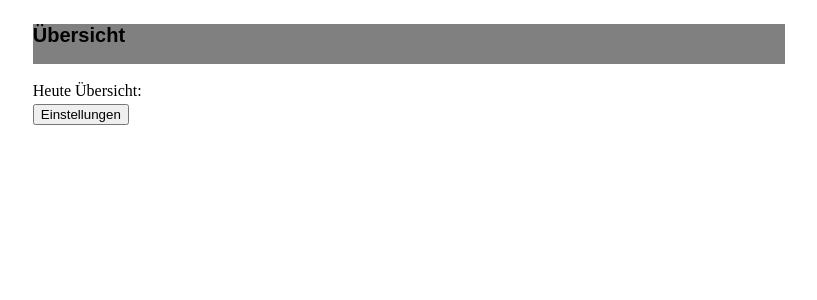
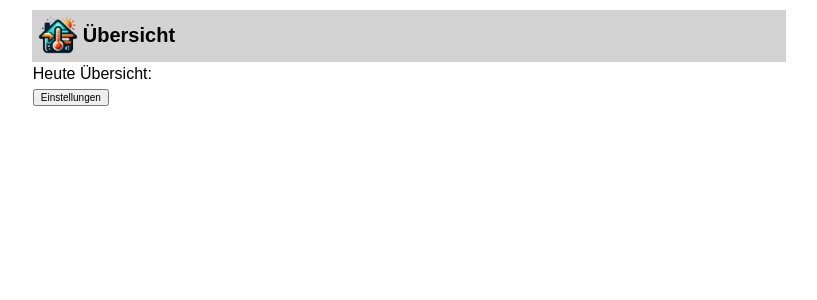
Before and after one commit to Jan1444/Bachelor, a Flask app: page / in a window 1280 px wide. Shown: the top 300 px of the page, without its empty margins (231-1048 px from the left). Run offline with Flask 3, Linux system fonts and the light colour scheme.

Commit message:
added favicon

```diff
--- a/static/css/style_index.css
+++ b/static/css/style_index.css
@@ -1,19 +1,27 @@
-h1 {
-    font-family: Arial, SansSerif, serif;
-    font-size: 20px;
-    background-color: grey;
-    height: 40px
-
+:root{
+    --font_family: Arial, SansSerif, serif;
+    --font_height: 15px;
 }
 
-.Box1{
-    height: 50px;
-    width: 60%;
-    border-radius: 15px;
-    border-color: black;
+
+h1 {
+    font-family: var(--font_family);
+    font-size: calc(var(--font_height) + 5px);
+}
+
+input{
+    font-family: var(--font_family);
+    font-size: calc(var(--font_height) - 5px);
 }
 
 table{
-    /*align-items: center;*/
-    align-self: center;
+    font-family: var(--font_family);
+    margin-left: auto;
+    margin-right: auto;
+    width: 60%;
 }
+
+
+thead{
+    background-color: lightgray;
+}
--- a/templates/index.html
+++ b/templates/index.html
@@ -6,13 +6,13 @@
       type="text/css">
 <head>
     <title>Photovoltaik-Analyse</title>
+    <link rel="icon" type="image/png" href="{{ url_for('static', filename='favicon/android-chrome-512x512.png') }}">
 </head>
-
-<table align="center" class="Box1">
-    <thead>
+    <table>
+        <thead >
             <tr>
                 <td colspan="2">
-            <h1>Übersicht</h1>
+                    <img src="{{ url_for('static', filename='favicon/android-chrome-512x512.png') }}" width="50px" align="left"><h1>Übersicht</h1>
                 </td>
             </tr>
         </thead>
--- a/templates/results.html
+++ b/templates/results.html
@@ -2,6 +2,7 @@
 <html lang="de">
 <head>
     <title>Ergebnisse</title>
+    <link rel="icon" type="image/png" href="{{ url_for('static', filename='favicon/android-chrome-512x512.png') }}">
 </head>
 <body>
 <h1>Ergebnisse der Photovoltaik-Analyse</h1>
--- a/templates/set_vals.html
+++ b/templates/set_vals.html
@@ -3,6 +3,7 @@
 <meta charset="utf-8">
 <head>
     <link href="{{ url_for('static', filename='css/style_set_vals.css') }}" rel="stylesheet" type="text/css">
+    <link rel="icon" type="image/png" href="{{ url_for('static', filename='favicon/android-chrome-512x512.png') }}">
     <title>Photovoltaik-Analyse-Settings</title>
 </head>
 <body>
```
Also changed, not shown: static/favicon/android-chrome-192x192.png (added), static/favicon/android-chrome-512x512.png (added), static/favicon/apple-touch-icon.png (added), static/favicon/favicon-16x16.png (added), static/favicon/favicon-32x32.png (added), static/favicon/favicon.ico (added). Lines whose indentation alone changed are shown as unchanged.
